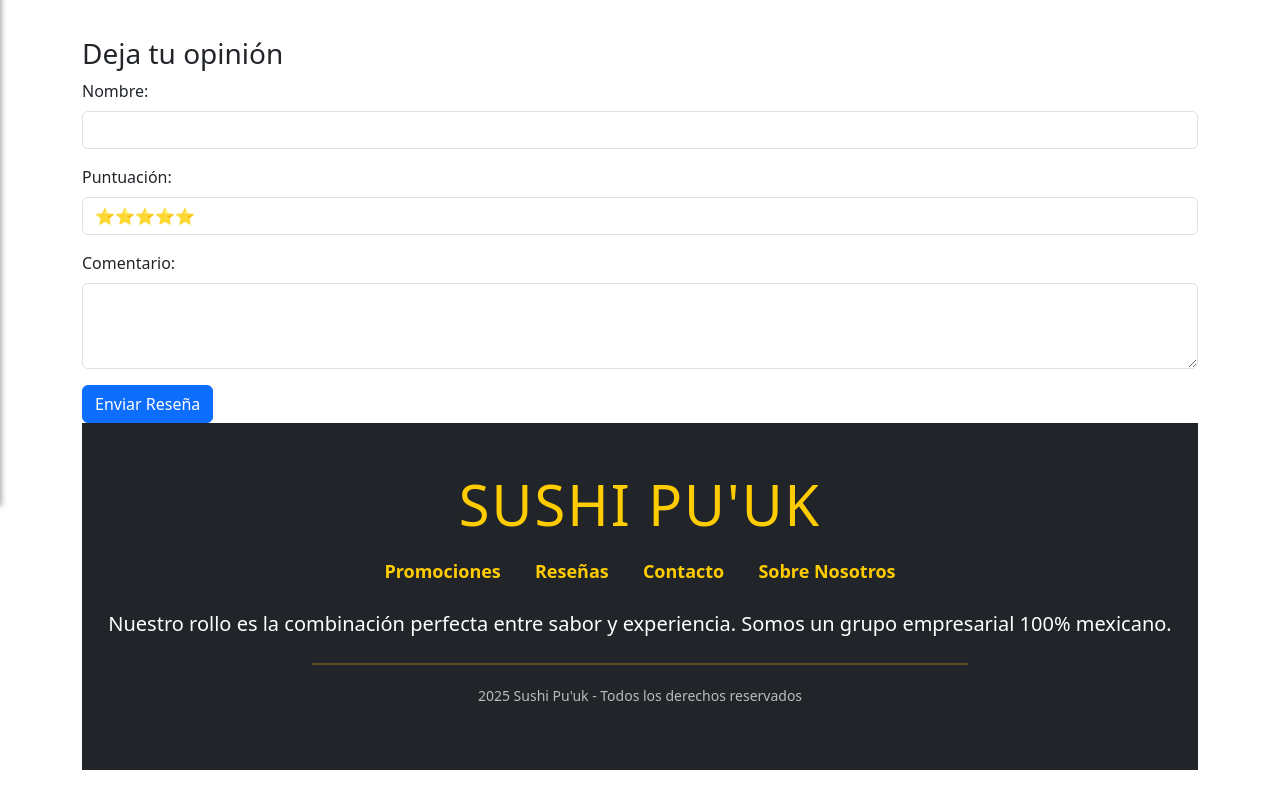
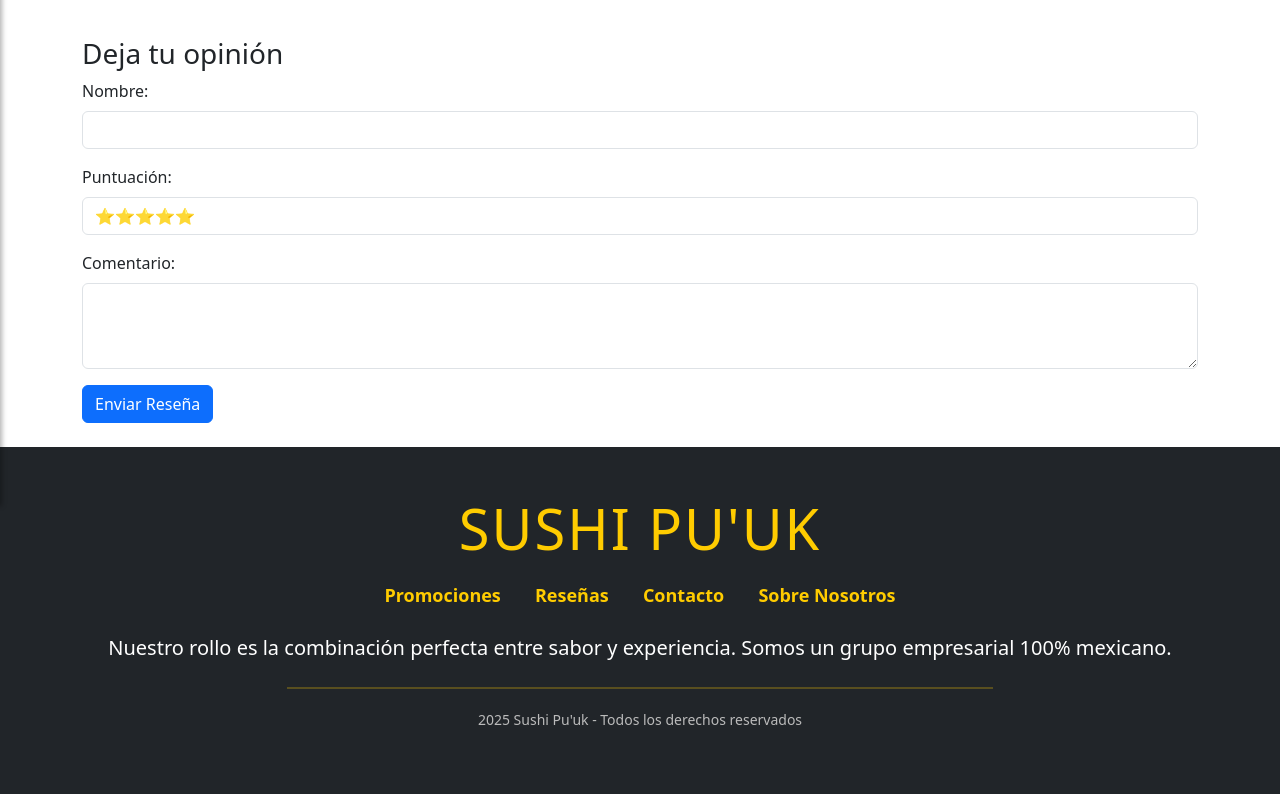
Before and after one commit to Martin03v/SUSHI_PU-UK, a plain HTML site: page views_html/view_resenas.html in a window 1280 px wide. Shown: the part 390-1184 px from the top of the page. Before the commit the page ends 1160 px from the top, so only its background shows below. Drawn offline with nearby package versions, Linux system fonts and the light colour scheme.

```diff
--- a/views_html/view_resenas.html
+++ b/views_html/view_resenas.html
@@ -121,9 +121,9 @@
             </div>
             <button type="submit" class="btn btn-primary">Enviar Reseña</button>
         </form>
-
+    </div>
     <!-- Footer -->
-    <footer class="bg-dark text-white text-center py-5">
+    <footer class="bg-dark text-white text-center py-5 mt-4">
         <div class="container">
             <h2 class="display-4">Sushi Pu'uk</h2>
             <div class="footer-links mb-4">
```
